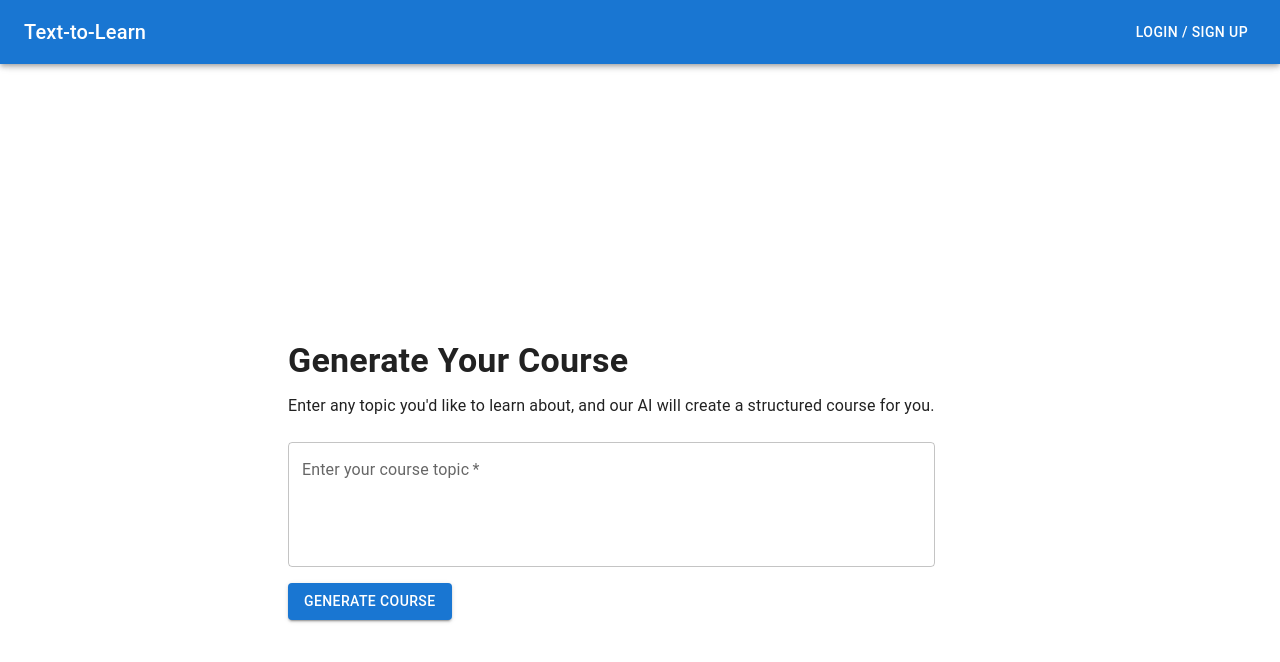
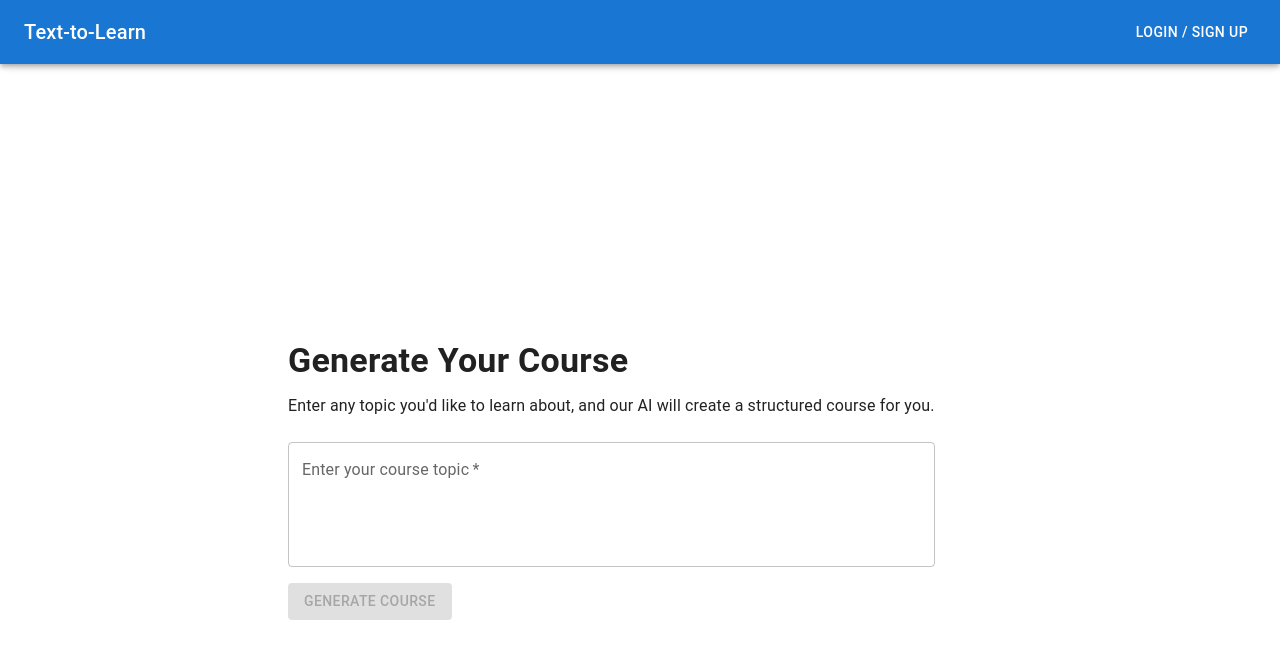
Before and after one commit to YashM211/TextToCourse, a React (Vite) app in the folder client/: page / in a window 1280 px wide. Shown: the top 662 px of the page. Built offline with nearby package versions, Linux system fonts and the light colour scheme; no server answers.

Commit message:
Naviagating to Login if you are not authenticated

```diff
--- a/client/src/components/PromptForm.jsx
+++ b/client/src/components/PromptForm.jsx
@@ -1,21 +1,56 @@
-// client/src/components/PromptForm.jsx (UPDATED for API call)
+// client/src/components/PromptForm.jsx (UPDATED)
 import React, { useState } from "react";
-import { TextField, Button, Box } from "@mui/material";
-import useApi from "../utils/api"; // Import the new hook
-import { useNavigate } from "react-router-dom"; // To redirect after generation
+import {
+  TextField,
+  Button,
+  Box,
+  CircularProgress,
+  Typography,
+} from "@mui/material"; // Added CircularProgress and Typography for better UX
+import useApi from "../utils/api";
+import { useNavigate } from "react-router-dom";
+import { useAuth0 } from "@auth0/auth0-react"; // <--- NEW: Import useAuth0 hook
 
 function PromptForm() {
   const [topic, setTopic] = useState("");
-  const [loading, setLoading] = useState(false); // New loading state
-  const { callApi } = useApi(); // Use the custom API hook
+  const [loading, setLoading] = useState(false);
+  const [error, setError] = useState(null); // New state for error messages
+  const { callApi } = useApi();
   const navigate = useNavigate();
+  const { isAuthenticated, isLoading, loginWithRedirect } = useAuth0(); // <--- NEW: Destructure Auth0 state and methods
 
   const handleSubmit = async (e) => {
     e.preventDefault();
     setLoading(true);
+    setError(null); // Clear previous errors
+
+    // <--- NEW: Authentication check
+    if (isLoading) {
+      // If Auth0 is still loading, wait or show a message
+      console.log("Auth0 is still loading, cannot proceed with generation.");
+      setLoading(false);
+      // Optionally, show a temporary message to the user
+      setError("Authentication status is still loading. Please wait a moment.");
+      return;
+    }
+    // onClick={() => loginWithRedirect()}
+
+    if (!isAuthenticated) {
+      // User is not logged in, redirect to login page
+      console.log("User not authenticated. Redirecting to login.");
+      await loginWithRedirect({
+        appState: {
+          returnTo: window.location.pathname, // Optional: return to the current page after login
+        },
+      });
+      setLoading(false); // Stop loading state as we're redirecting
+      return; // Stop further execution
+    }
+    // <--- END NEW: Authentication check
+
     try {
-      // Call your backend API to generate the course
       const data = await callApi("/generate-course", {
+        // Corrected API path to include /api
         method: "POST",
         headers: {
           "Content-Type": "application/json",
@@ -23,10 +58,11 @@ function PromptForm() {
         body: JSON.stringify({ topic }),
       });
       console.log("Course generated:", data);
-      navigate(`/courses/${data._id}`); // Redirect to the new course overview page
-    } catch (error) {
-      console.error("Error generating course:", error);
-      // Display error to user
+      navigate(`/courses/${data._id}`);
+    } catch (err) {
+      console.error("Error generating course:", err);
+      // Display a user-friendly error message
+      setError(err.message || "Failed to generate course. Please try again.");
     } finally {
       setLoading(false);
     }
@@ -49,15 +85,37 @@ function PromptForm() {
         placeholder="e.g., Intro to React Hooks, Basics of Copyright Law, Quantum Physics for Beginners"
         required
       />
+      {error && (
+        <Typography color="error" variant="body2">
+          {error}
+        </Typography>
+      )}
       <Button
         type="submit"
         variant="contained"
         color="primary"
         sx={{ alignSelf: "flex-start" }}
-        disabled={loading} // Disable button while loading
+        // Disable button if loading (API call or Auth0 status)
+        // or if topic is empty
+        disabled={loading || isLoading || !topic.trim()}
       >
-        {loading ? "Generating..." : "Generate Course"}
+        {loading ? (
+          <Box sx={{ display: "flex", alignItems: "center" }}>
+            <CircularProgress size={20} color="inherit" sx={{ mr: 1 }} />
+            Generating...
+          </Box>
+        ) : isLoading ? (
+          "Checking login status..."
+        ) : (
+          "Generate Course"
+        )}
       </Button>
+      {/* Optional: Show a message while Auth0 is loading */}
+      {isLoading && (
+        <Typography variant="body2" color="text.secondary">
+          Checking your login status. Please wait...
+        </Typography>
+      )}
     </Box>
   );
 }
```
